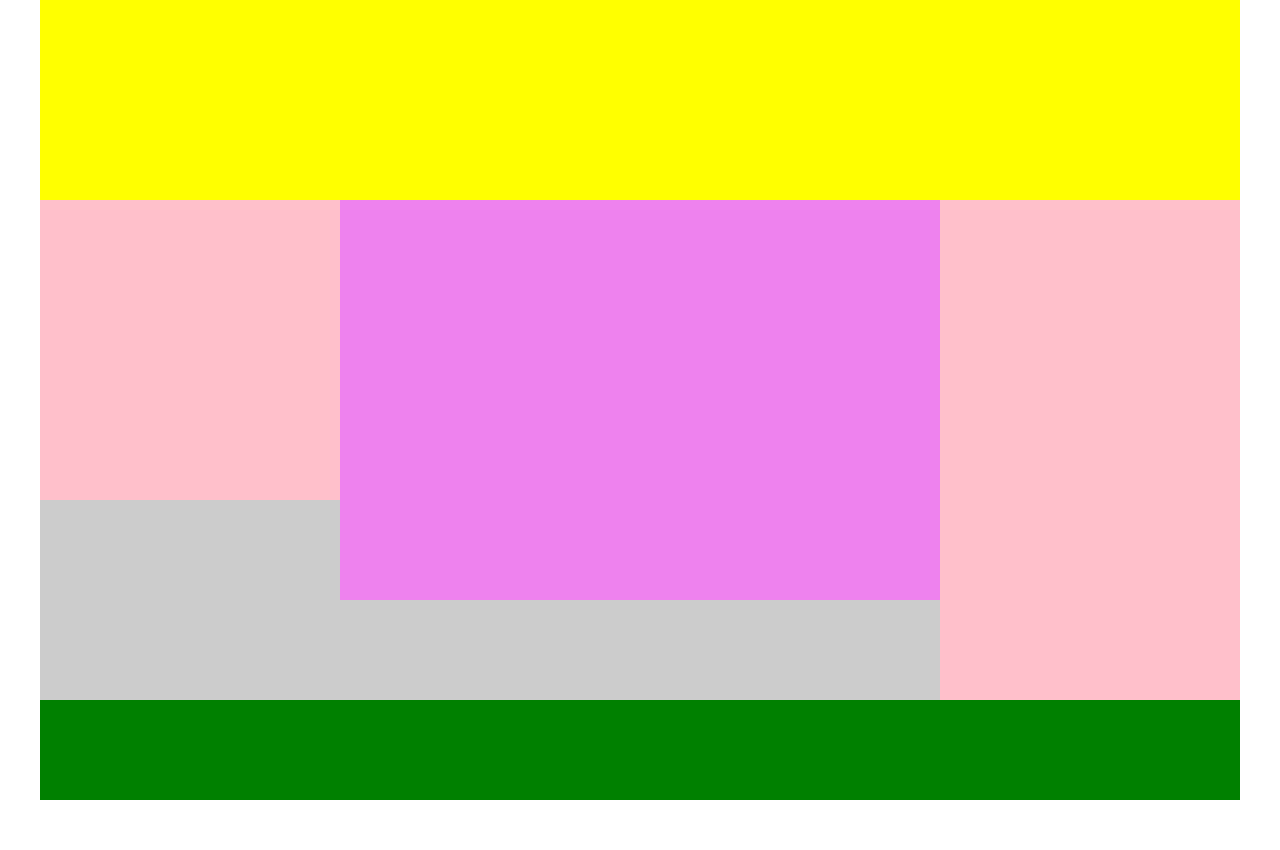
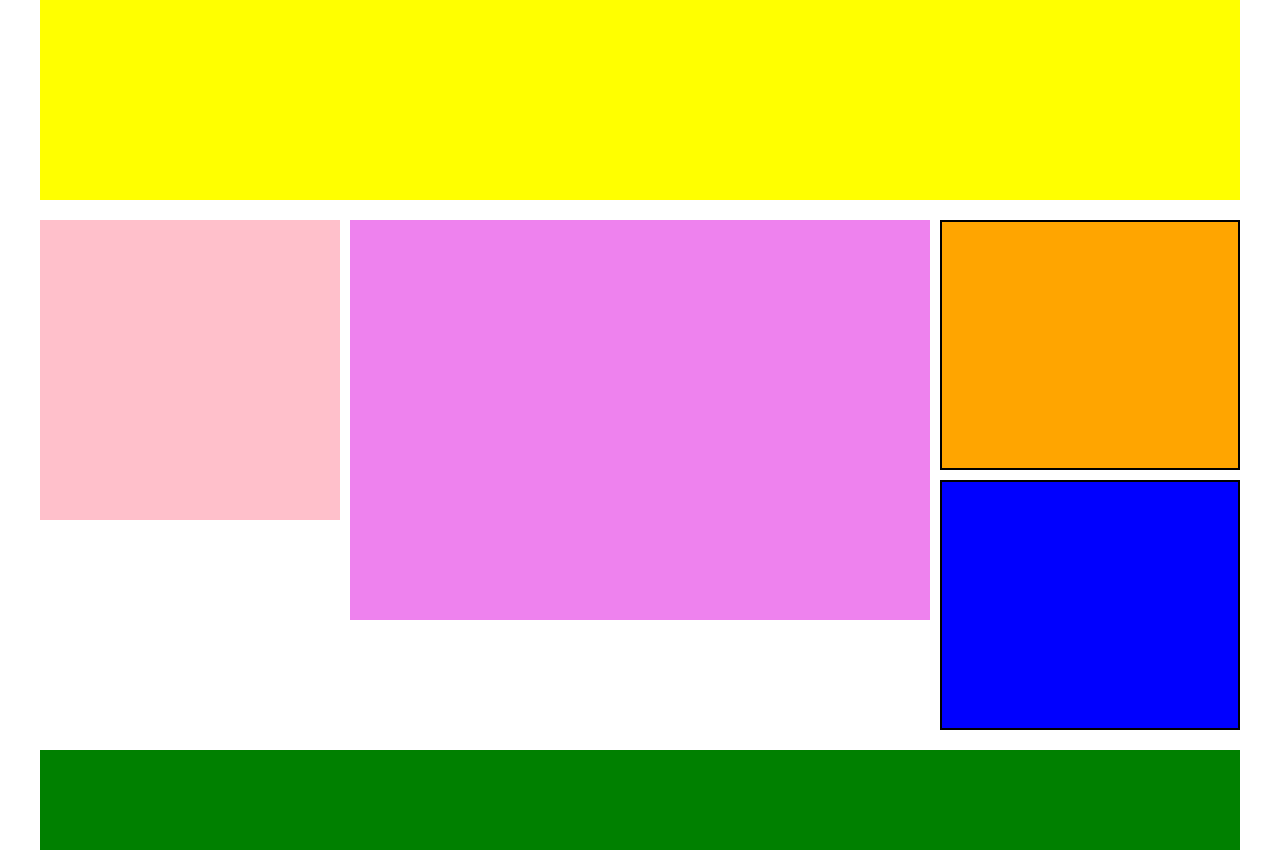
Before and after one commit to EdoPi/htmlcss-struttura-wp, a plain HTML site: page index.html in a window 1280 px wide. Before the commit the page ends 800 px from the top, so only its background shows below. Drawn offline with Linux system fonts and the light colour scheme.

Commit message:
Margine e chiusura lavoro
inseriti margini e chiuso il lavoro

```diff
--- a/css/style.css
+++ b/css/style.css
@@ -14,7 +14,8 @@ clear: both;
 .container {
   width: 1200px;
   margin: 0 auto;
-  background: #ccc;
+  /*   background: #ccc;  */
+
 
 }
 
@@ -29,7 +30,9 @@ background-color:yellow;
  float: left;
 }
 
-
+.main{
+  margin-top: 20px
+}
 .box1{
   width: 25%;
   height: 300px;
@@ -39,9 +42,10 @@ background-color:yellow;
 
 
 .box2{
-  width: 50%;
+  width: calc(50% - 20px);
   height: 400px;
   background-color: violet;
+  margin:0 10px;
 
 }
 
@@ -50,13 +54,30 @@ background-color:yellow;
 .box3{
   width: 25%;
   height: 500px;
-  background-color: pink;
+  background-color: #fff;
 
 }
 
 
 footer{
+  margin-top: 30px;
   height: 100px;
   background-color: green;
 
 }
+
+.sidebar-container .sidebar-box:first-child{
+
+  height: 250px;
+  background-color: orange;
+  border: 2px solid black;
+
+}
+
+.sidebar-container .sidebar-box:nth-child(2){
+
+  height: 250px;
+  background-color: blue;
+  margin-top:  10px;
+  border: 2px solid black;
+}
--- a/index.html
+++ b/index.html
@@ -6,46 +6,79 @@
     <title>Stuttura WP</title>
   </head>
   <body>
+
+    <!--      inizio container     -->
+
     <div class="container ">
 
 
+
+      <!--        inizio header       -->
       <header></header>
-
-      <div class="main clearfix">
-
-        <div class="box-container box1 float-l">
-
-        </div>
-
-        <div class="box-container box2 float-l">
-
-        </div>
-
-        <div class="box-container box3 float-l">
-
-          <div class="sidebar-container">
-
-            <div class="sidebar-box1">
-
-            </div>
-
-            <div class="sidebar-box2">
-
-            </div>
-
-          </div>
-
-        </div>
+      <!--        fine header       -->
 
 
 
 
+
+      <!--        inizio main       -->
+      <div class="main clearfix">
+
+
+
+
+        <!--          inizio box 1         -->
+        <div class="box1 float-l">
+
+        </div>
+        <!--          fine box 1         -->
+
+
+
+
+        <!--          inizio box 2         -->
+        <div class="box2 float-l">
+
+        </div>
+        <!--          fine box 2         -->
+
+
+
+        <!--          inizio box 3         -->
+        <div class="box3 float-l">
+
+
+          <!--            inizio sidebar container           -->
+          <div class="sidebar-container">
+
+
+            <!--              inizio sidebar boxes             -->
+
+            <div class="sidebar-box">
+
+            </div>
+
+            <div class="sidebar-box">
+
+            </div>
+
+            <!--              fine sidebar boxes             -->
+
+
+          </div>
+          <!--            fine sidebar container           -->
+
+
+        </div>
+        <!--          fine box 3         -->
+
+
       </div>
-
+      <!--        fine main       -->
 
       <footer></footer>
 
     </div>
-
+    <!--        fine container       -->
   </body>
 </html>
```
